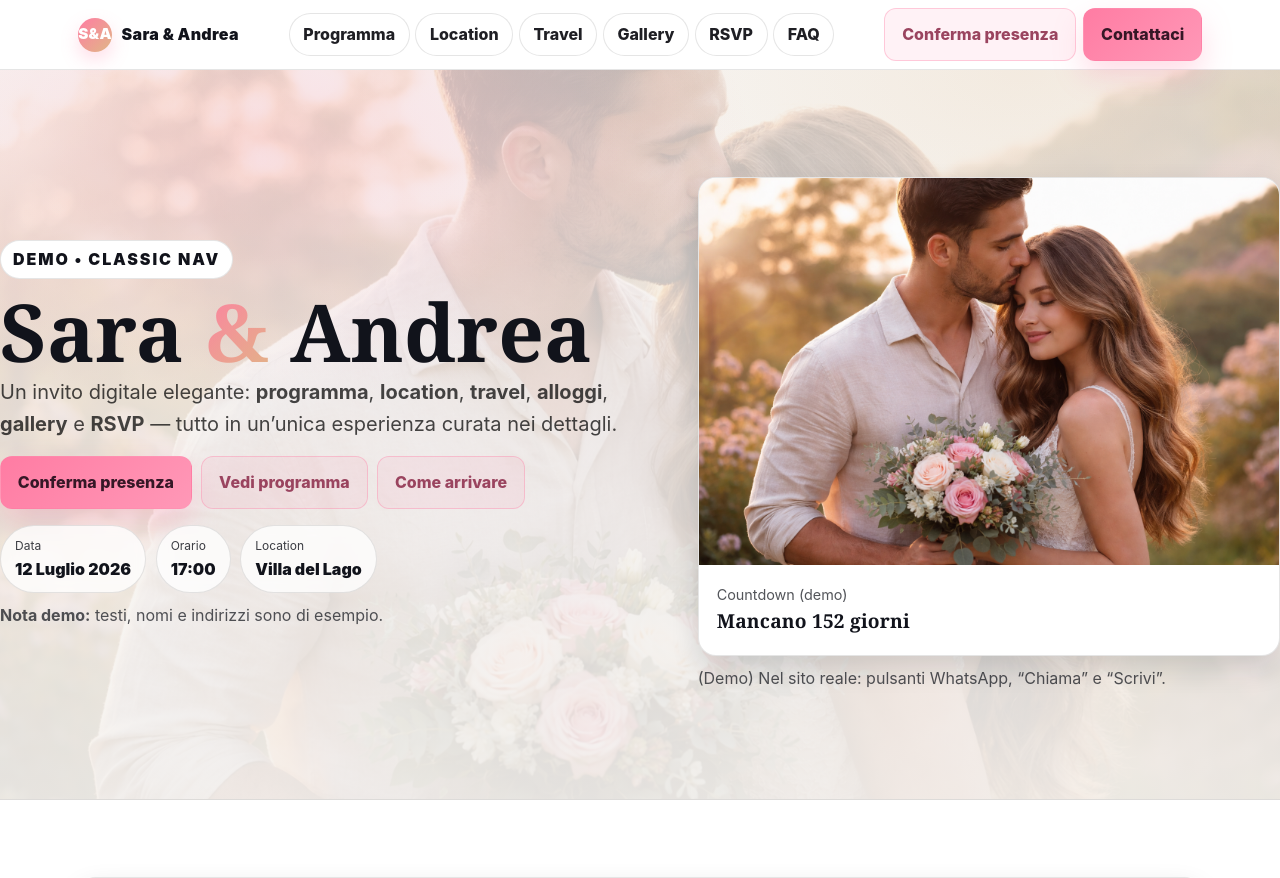
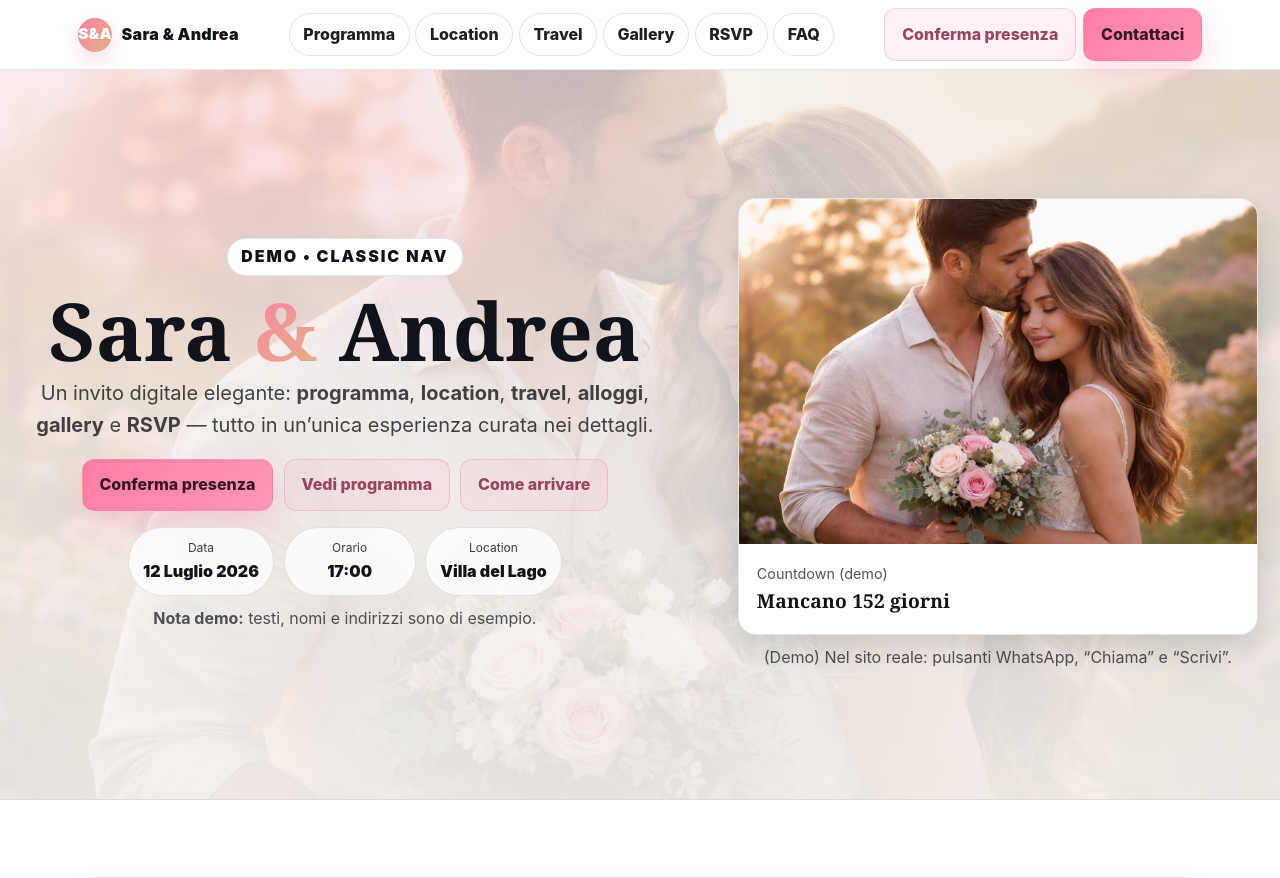
Before and after one commit to emmepi97/wedding-collab-django, a Django app: page /demo/romantico/ in a window 1280 px wide. Shown: the top 878 px of the page. Run offline with Django 5.2, Linux system fonts and the light colour scheme.

Commit message:
demo partials 8

```diff
--- a/templates/partials/demo/_hero.html
+++ b/templates/partials/demo/_hero.html
@@ -3,18 +3,23 @@
 .hero{
   position:relative;
   min-height: calc(100dvh - var(--nav-h));
-  display:grid; place-items:center;
+  display:grid;
+  place-items:center;
+  text-align:center;
   background:var(--porcelain);
   border-bottom:1px solid var(--line);
   overflow:hidden;
 }
+
 .hero .bg{position:absolute; inset:0; z-index:0}
 .hero .bg img{
-  width:100%; height:100%;
+  width:100%;
+  height:100%;
   object-fit:cover;
   filter:saturate(102%) contrast(103%) brightness(98%);
   transform:scale(1.02);
 }
+
 .hero .veil{
   position:absolute; inset:0; z-index:1;
   background:
@@ -22,52 +27,124 @@
     radial-gradient(60% 60% at 80% 0%, rgba(224,183,134,.18), transparent 60%),
     linear-gradient(180deg, rgba(246,244,241,.75), rgba(246,244,241,.92));
 }
-.hero .inner{position:relative; z-index:2; width:100%; padding: clamp(18px, 4vw, 48px) 0}
 
+.hero .inner{
+  position:relative;
+  z-index:2;
+  width:100%;
+  padding: clamp(22px, 5vw, 56px) 0;
+}
+
+/* Layout: sempre centrato, max width controllata */
 .hero-grid{
   display:grid;
   grid-template-columns: 1fr;
-  gap: clamp(14px, 3vw, 28px);
+  gap: clamp(14px, 3vw, 26px);
   align-items:center;
+  justify-items:center; /* centra tutti i blocchi */
 }
+
 @media (min-width: 980px){
-  .hero-grid{grid-template-columns: 1.15fr 1fr}
+  /* su desktop due colonne ma entrambe centrate */
+  .hero-grid{
+    grid-template-columns: 1.1fr .9fr;
+    align-items:center;
+  }
+  .hero-left{
+    justify-self:center;
+    max-width: 640px;
+  }
+  .hero-right{
+    justify-self:center;
+    width:min(520px, 100%);
+  }
 }
 
 .kicker{
-  display:inline-flex; gap:.5rem; align-items:center;
-  font-weight:900; letter-spacing:.12em; text-transform:uppercase;
-  background:#fff; border:1px solid var(--line);
-  border-radius:999px; padding:.35rem .75rem;
+  display:inline-flex;
+  gap:.5rem;
+  align-items:center;
+  justify-content:center;
+  font-weight:900;
+  letter-spacing:.12em;
+  text-transform:uppercase;
+  background:#fff;
+  border:1px solid var(--line);
+  border-radius:999px;
+  padding:.35rem .85rem;
 }
+
 .title{
   font-family:var(--serif);
   font-weight:700;
   font-size:clamp(2.1rem, 7.2vw, 5rem);
   line-height:1.04;
-  margin:.65rem 0 .25rem;
+  margin:.75rem 0 .35rem;
 }
+
 .amp{
   background:linear-gradient(135deg,var(--blush),var(--gold));
-  -webkit-background-clip:text; background-clip:text; color:transparent;
+  -webkit-background-clip:text;
+  background-clip:text;
+  color:transparent;
 }
+
 .lead{
   font-size:clamp(1rem, 1.9vw, 1.25rem);
   color:rgba(0,0,0,.72);
   margin:0;
+  max-width: 62ch; /* leggibilità */
 }
-.pills{display:flex; gap:.6rem; flex-wrap:wrap; margin-top:1rem}
+
+.cta-row{
+  display:flex;
+  gap:.65rem;
+  flex-wrap:wrap;
+  justify-content:center; /* centra i bottoni */
+  margin-top:1.1rem;
+}
+
+.pills{
+  display:flex;
+  gap:.6rem;
+  flex-wrap:wrap;
+  justify-content:center; /* centra le pill */
+  margin-top:1rem;
+}
+
 .pill{
-  display:inline-flex; flex-direction:column; gap:.1rem;
+  display:inline-flex;
+  flex-direction:column;
+  gap:.1rem;
+  align-items:center; /* testo pill centrato */
   background:rgba(255,255,255,.78);
   border:1px solid var(--line);
   border-radius:999px;
   padding:10px 14px;
-  -webkit-backdrop-filter:blur(8px); backdrop-filter:blur(8px);
+  -webkit-backdrop-filter:blur(8px);
+  backdrop-filter:blur(8px);
+  min-width: 132px;
 }
+
 .pill .label{font-size:12px; opacity:.82}
 .pill .value{font-weight:900}
-.note{margin-top:10px}
+
+.note{
+  margin-top:10px;
+}
+
+/* Card immagine + countdown centrati */
+.hero-card{
+  width:min(520px, 100%);
+  overflow:hidden;
+  padding:0;
+  text-align:left; /* leggibilità dentro card */
+}
+@media (max-width: 980px){
+  .hero-card{ text-align:left; } /* card resta comoda da leggere */
+}
+.hero-card img{width:100%; height:auto; display:block}
+.hero-card .pad{padding:18px}
 </style>
 
 <section class="hero" aria-label="Copertina">
@@ -78,9 +155,13 @@
 
   <div class="container inner">
     <div class="hero-grid">
-      <div>
+      <div class="hero-left">
         <span class="kicker">Demo • Classic Nav</span>
-        <h1 class="title serif">Sara <span class="amp">&amp;</span> Andrea</h1>
+
+        <h1 class="title serif">
+          Sara <span class="amp">&amp;</span> Andrea
+        </h1>
+
         <p class="lead">
           Un invito digitale elegante: <strong>programma</strong>, <strong>location</strong>, <strong>travel</strong>,
           <strong>alloggi</strong>, <strong>gallery</strong> e <strong>RSVP</strong> — tutto in un’unica esperienza curata nei dettagli.
@@ -98,18 +179,25 @@
           <div class="pill"><span class="label">Location</span><span class="value">Villa del Lago</span></div>
         </div>
 
-        <div class="text-muted note"><strong>Nota demo:</strong> testi, nomi e indirizzi sono di esempio.</div>
+        <div class="text-muted note">
+          <strong>Nota demo:</strong> testi, nomi e indirizzi sono di esempio.
+        </div>
       </div>
 
-      <div>
-        <div class="card rounded-lg shadow-strong" style="overflow:hidden; padding:0;">
+      <div class="hero-right">
+        <div class="card rounded-lg shadow-strong hero-card">
           <img src="{% static 'img/matrimonioheaderdemo.png' %}" alt="Dettaglio invito" loading="lazy" decoding="async">
-          <div style="padding:18px;">
+          <div class="pad">
             <div class="text-muted" style="font-size:.9rem;">Countdown (demo)</div>
-            <div id="countdownText" class="serif" style="font-weight:700; font-size:1.2rem;">Mancano 160 giorni</div>
+            <div id="countdownText" class="serif" style="font-weight:800; font-size:1.2rem;">
+              Mancano 160 giorni
+            </div>
           </div>
         </div>
-        <div class="text-muted" style="margin-top:10px;">(Demo) Nel sito reale: pulsanti WhatsApp, “Chiama” e “Scrivi”.</div>
+
+        <div class="text-muted" style="margin-top:10px;">
+          (Demo) Nel sito reale: pulsanti WhatsApp, “Chiama” e “Scrivi”.
+        </div>
       </div>
     </div>
   </div>
```
